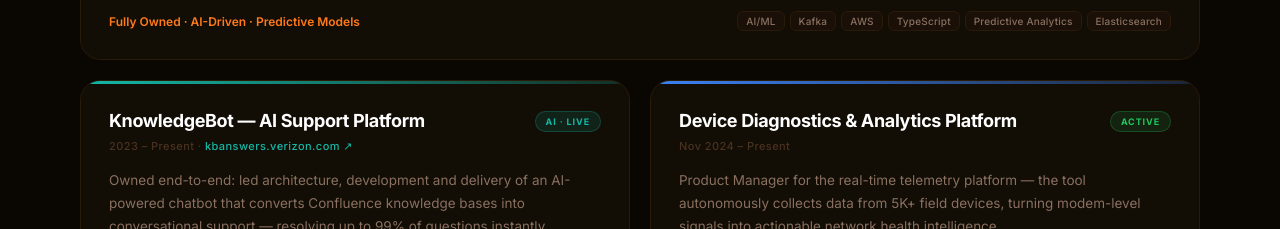
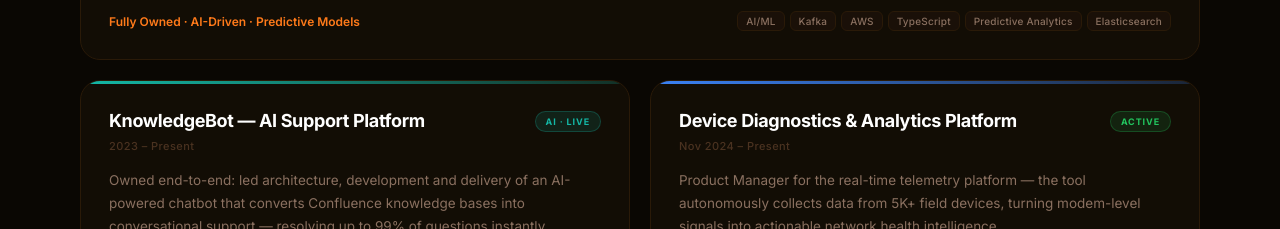
Before and after one commit to ponslive/ponslive.github.io, a plain HTML site: page platforms.html in a window 1280 px wide. Shown: the part 1340-1569 px from the top of the page. Drawn offline with nearby package versions, Linux system fonts and the light colour scheme.

Commit message:
Remove kbanswers.verizon.com URL from KnowledgeBot card

```diff
--- a/platforms.html
+++ b/platforms.html
@@ -650,7 +650,7 @@ nav {
           <div class="card-top">
             <div class="card-title-group">
               <div class="card-title">KnowledgeBot — AI Support Platform</div>
-              <div class="card-period">2023 – Present · <a href="https://kbanswers.verizon.com/knowledgebot-portal/" target="_blank" style="color:#14b8a6;text-decoration:none;">kbanswers.verizon.com ↗</a></div>
+              <div class="card-period">2023 – Present</div>
             </div>
             <span class="status-badge badge-ai">AI · Live</span>
           </div>
```
